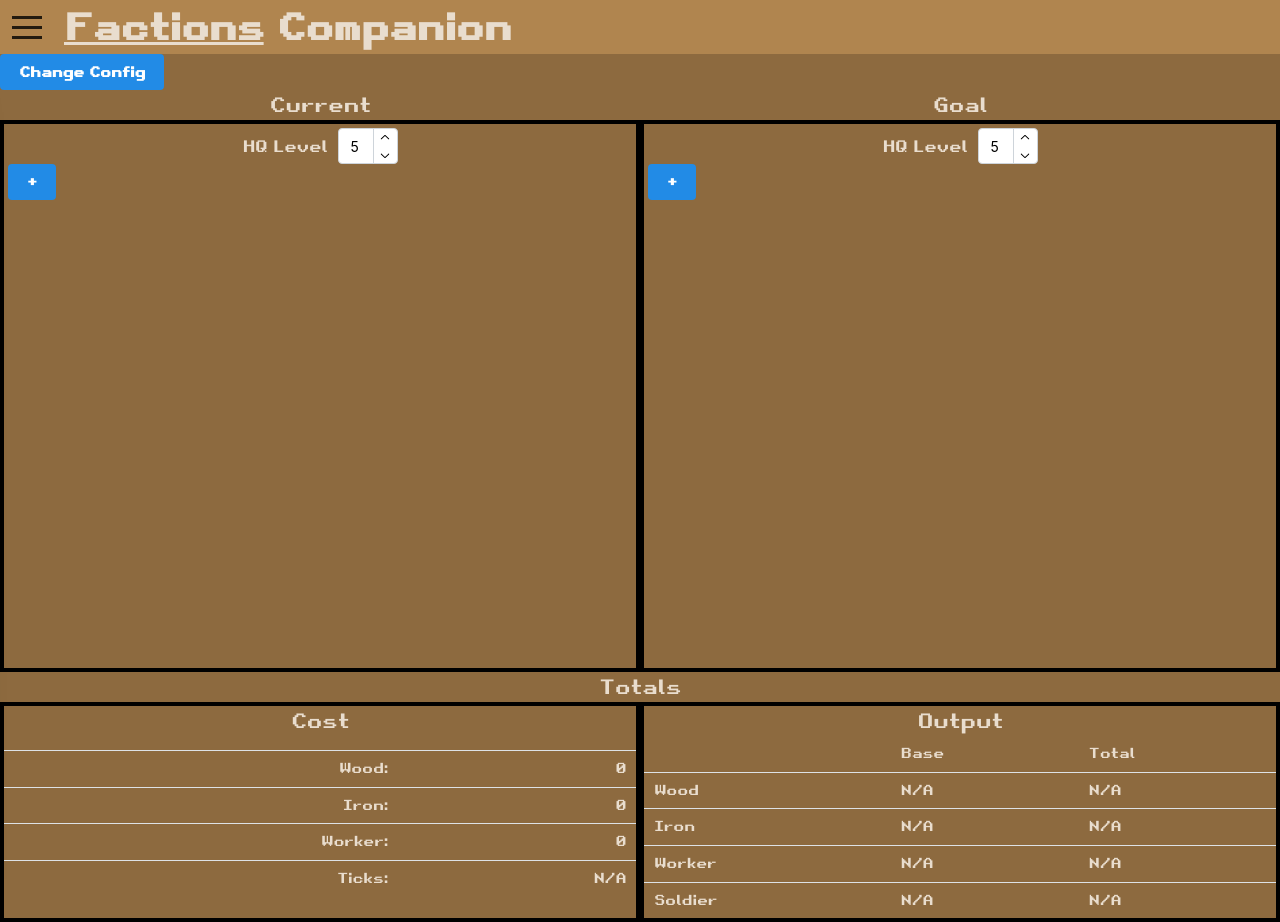
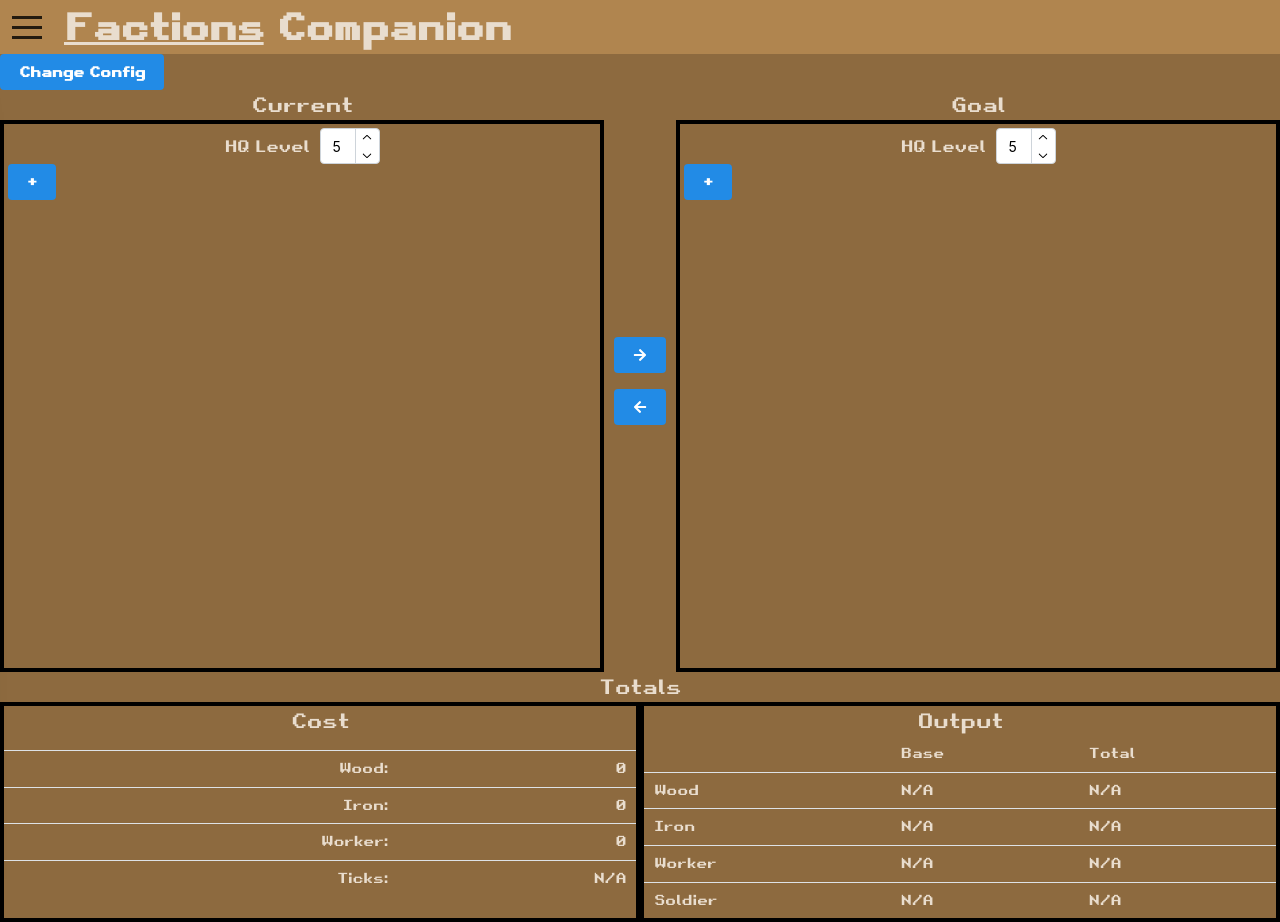
Before and after one commit to Elithous/factions-companion-frontend, a Next.js app: page /calculator in a window 1280 px wide. Built offline with nearby package versions, Linux system fonts and the light colour scheme.

Commit message:
Add sync buttons to calculator

```diff
--- a/src/app/calculator/page.tsx
+++ b/src/app/calculator/page.tsx
@@ -3,6 +3,7 @@
 import './calculator.scss';
 import { Button, Flex, Popover, Table } from "@mantine/core";
 import { ReactElement, useEffect, useState } from "react";
+import { FaArrowLeft, FaArrowRight } from "react-icons/fa";
 import CalculatorConfigComponent from "./_components/config";
 import BuildingsDisplayComponent from './_components/buildingsDisplay';
 import { Building } from '../../utils/game/building.model';
@@ -61,16 +62,29 @@ export default function CalculatorPage() {
       </Popover.Dropdown>
     </Popover>
 
-    <Flex>
+    <Flex gap='xs'>
       <div style={{ flexGrow: '1' }}>
         <p className='title'>Current</p>
         <BuildingsDisplayComponent buildings={currentBuild} setBuildings={setCurrentBuild}
-          hq={currentHq} setHq={setCurrentHq}/>
+          hq={currentHq} setHq={setCurrentHq} />
       </div>
+      <Flex
+        className='controls'
+        style={{ justifyContent: 'center' }}
+        direction={'column'}
+        gap='md'
+      >
+        <Button onClick={() => { setGoalBuild(currentBuild); setGoalHq(currentHq); }}>
+          <FaArrowRight />
+        </Button>
+        <Button onClick={() => { setCurrentBuild(goalBuild); setCurrentHq(goalHq); }}>
+          <FaArrowLeft />
+        </Button>
+      </Flex>
       <div style={{ flexGrow: '1' }}>
         <p className='title'>Goal</p>
         <BuildingsDisplayComponent buildings={goalBuild} setBuildings={setGoalBuild}
-          hq={goalHq} setHq={setGoalHq}/>
+          hq={goalHq} setHq={setGoalHq} />
       </div>
     </Flex>
     <p className='title'>Totals</p>
```
